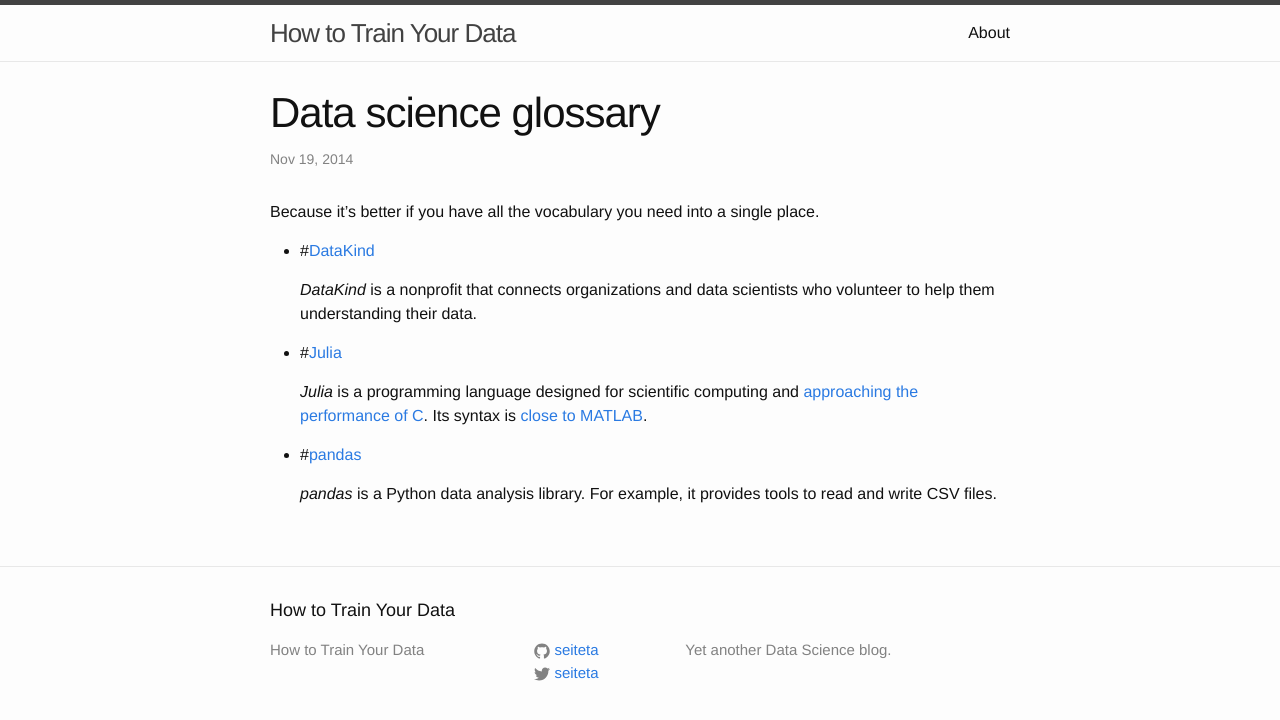
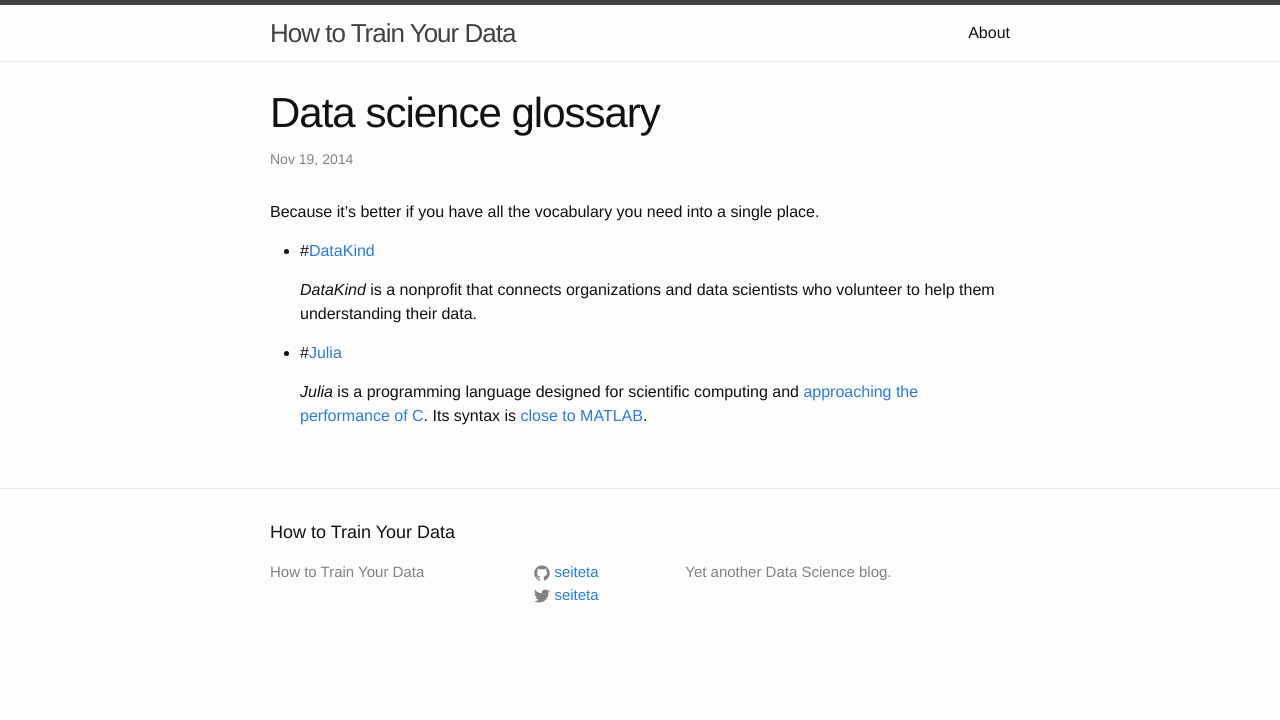
Before and after one commit to seiteta/seiteta.github.io_old, a Jekyll site: the page built from _posts/2014-11-19-data-science-glossary.md, in a window 1280 px wide. Shown: the top 720 px of the page. Built offline with Jekyll 4.4.1, drawn with Linux system fonts in a browser that asks for light colours.

Commit message:
Update 2014-11-19-data-science-glossary.md

```diff
--- a/_posts/2014-11-19-data-science-glossary.md
+++ b/_posts/2014-11-19-data-science-glossary.md
@@ -13,7 +13,3 @@ Because it's better if you have all the vocabulary you need into a single place.
 * #[Julia](http://julialang.org/)
 
    *Julia* is a programming language designed for scientific computing and [approaching the performance of C](http://julialang.org/benchmarks/). Its syntax is [close to MATLAB](https://github.com/lakras/matlab-to-julia).
-
-* #[pandas](http://pandas.pydata.org/)
-
-   *pandas* is a Python data analysis library. For example, it provides tools to read and write CSV files.
```
